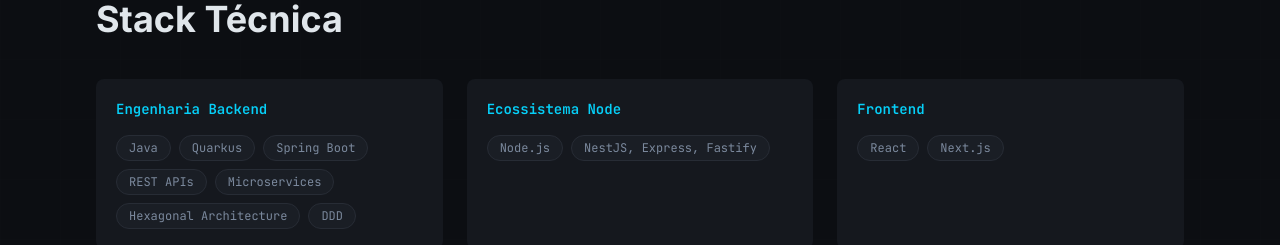
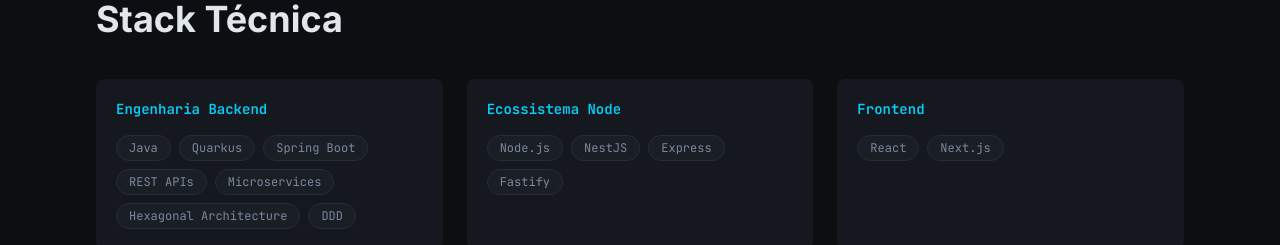
Before and after one commit to BrunoFelixDeSousa/backend-architect-portfolio, a React (Vite) app: page / in a window 1280 px wide. Shown: the part 1520-1765 px from the top of the page. Built offline with nearby package versions, Linux system fonts and the light colour scheme.

Commit message:
fix: ajusta habilidades

```diff
--- a/src/components/SkillsSection/index.tsx
+++ b/src/components/SkillsSection/index.tsx
@@ -3,7 +3,7 @@
 
 const skillsData = {
   backend: ["Java", "Quarkus", "Spring Boot", "REST APIs", "Microservices", "Hexagonal Architecture", "DDD"],
-  node: ["Node.js", "NestJS, Express, Fastify"],
+  node: ["Node.js", "NestJS", "Express", "Fastify"],
   frontend: ["React", "Next.js"],
   practices: ["Clean Architecture", "DDD", "SOLID", "Automated Testing", "Integration Testing", "Observability"],
   infra: ["Docker", "CI/CD", "Cloud-Native"],
```
